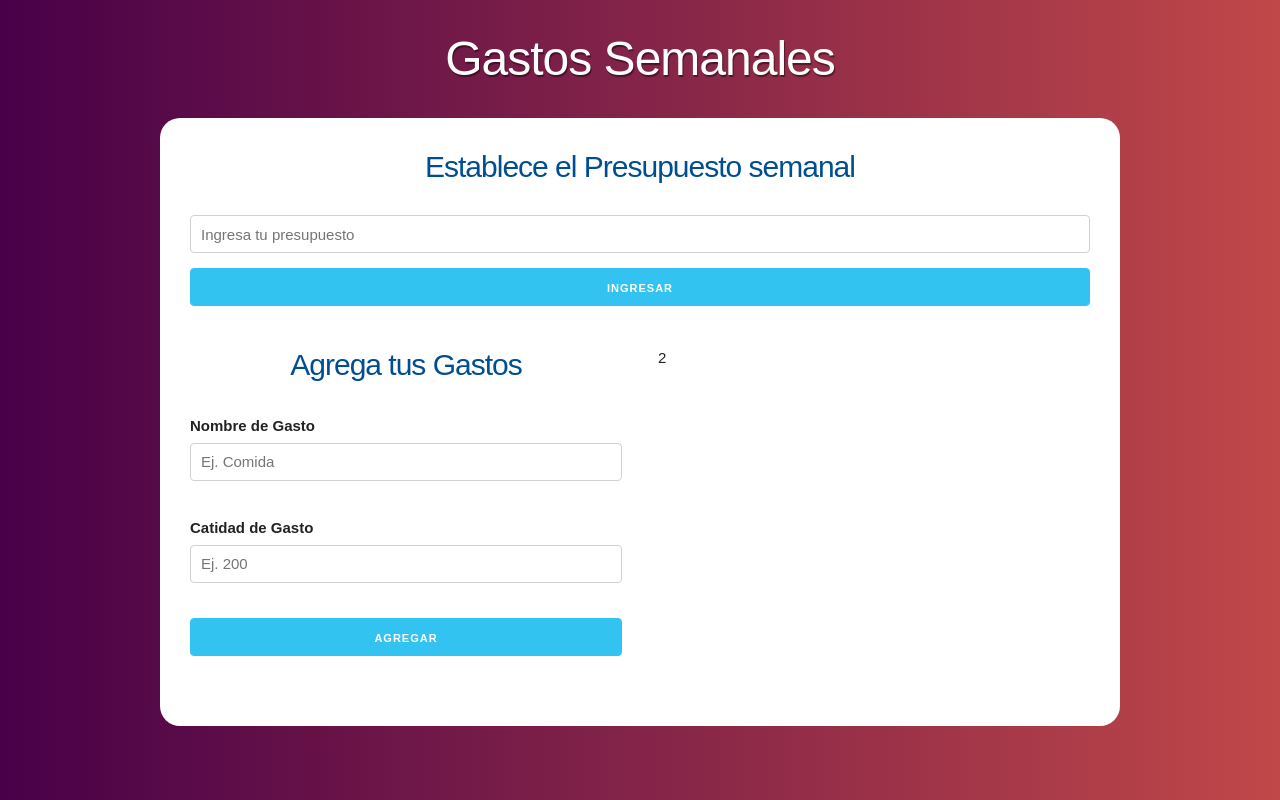
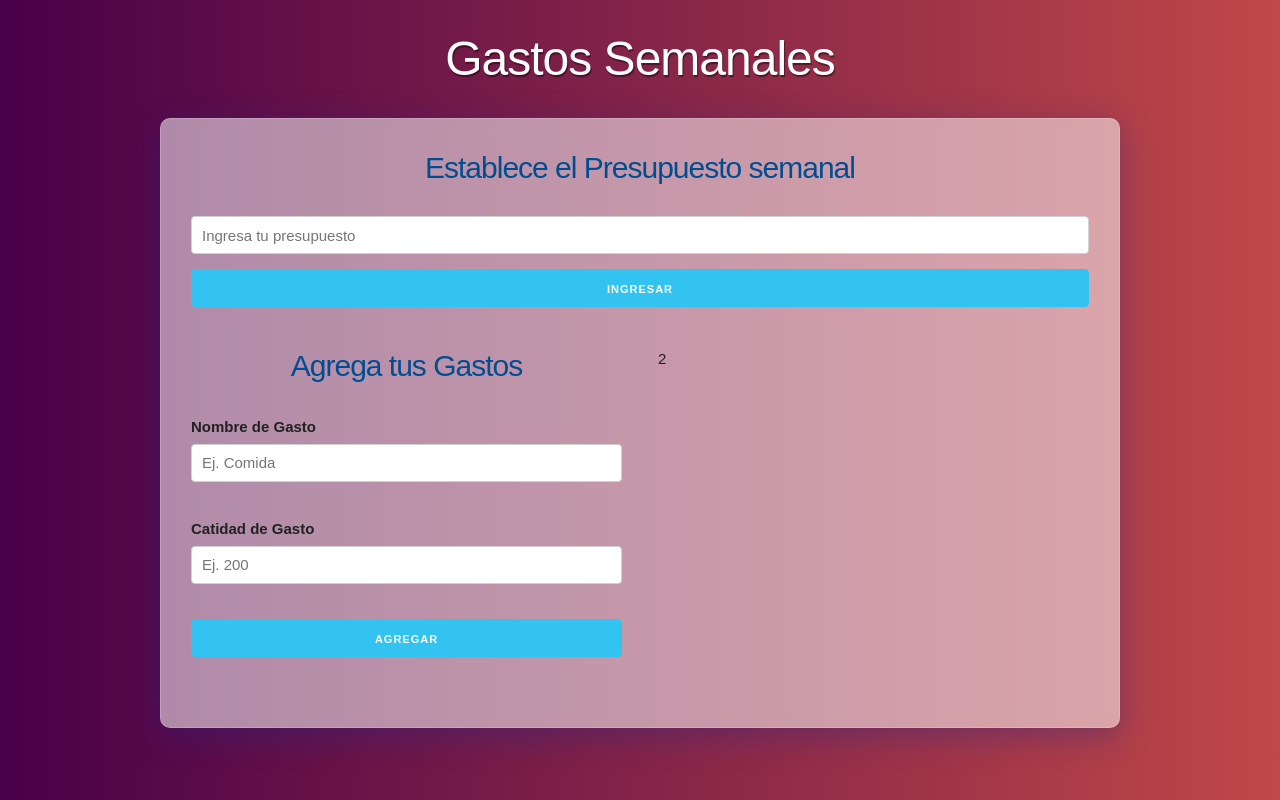
Before and after one commit to brimanz/application-of-weekly-expenses, a React (Vite) app: page / in a window 1280 px wide. Built offline with nearby package versions, Linux system fonts and the light colour scheme.

Commit message:
adding glassmorphims style

```diff
--- a/src/index.css
+++ b/src/index.css
@@ -16,9 +16,13 @@
   padding:20px;
 }
 .contenido-principal {
-  background-color: white;
+  background: rgba( 255, 255, 255, 0.53 );
+  box-shadow: 0 8px 32px 0 rgba( 31, 38, 135, 0.37 );
+  backdrop-filter: blur( 5.5px );
+  -webkit-backdrop-filter: blur( 5.5px );
+  border-radius: 10px;
+  border: 1px solid rgba( 255, 255, 255, 0.18 );
   padding: 30px;
-  border-radius: 20px;
 }
 .presupuesto p{
   margin-bottom: 0;
```
